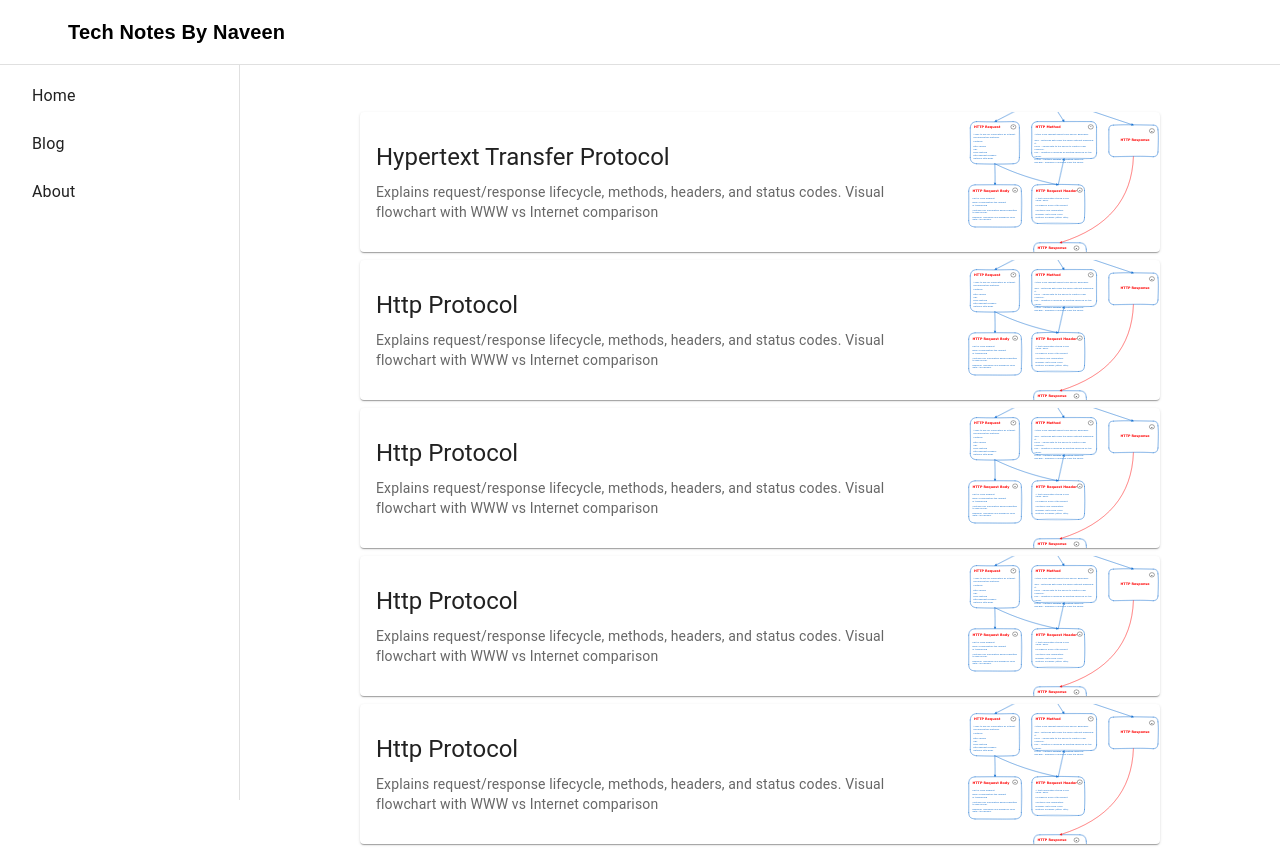
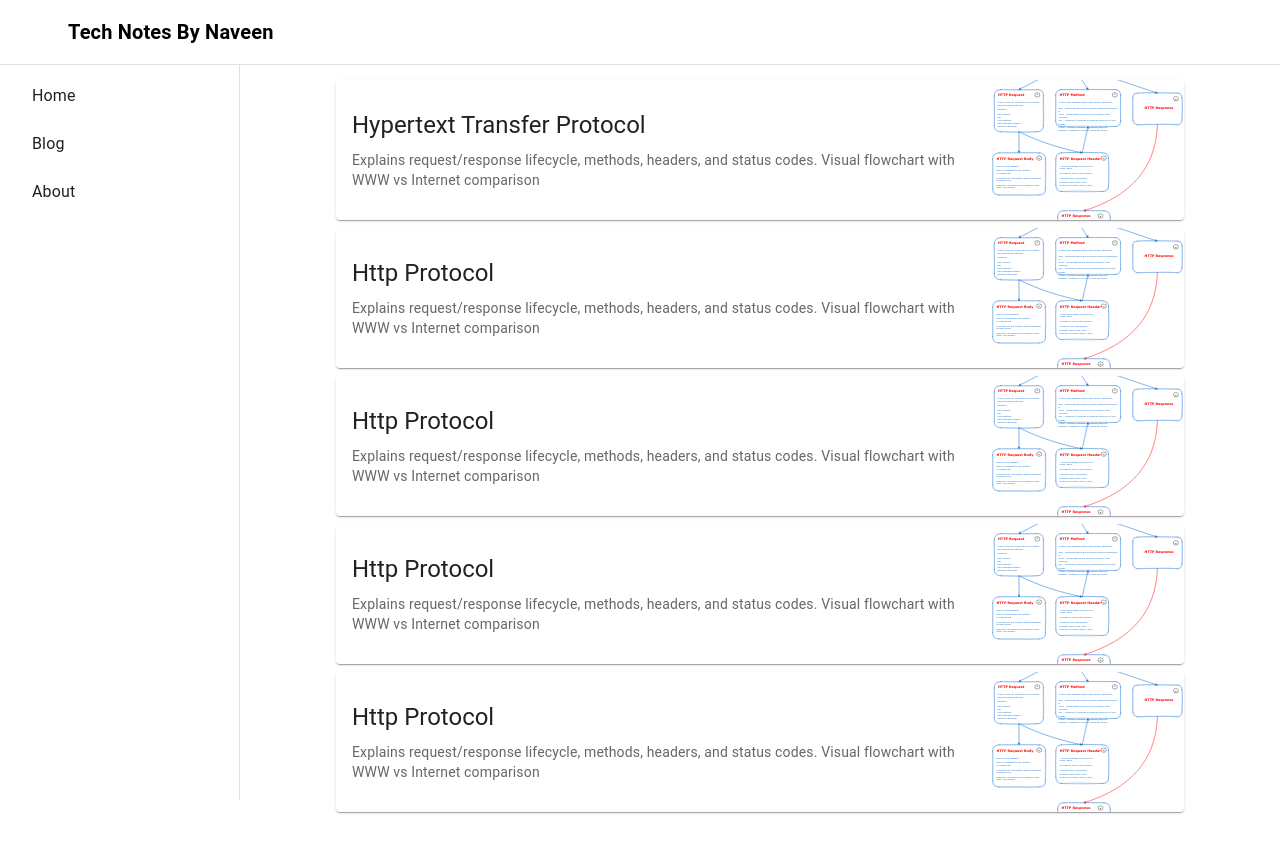
Before and after one commit to nvnkmrm/nvnkmrm.github.io, a React (Vite) app: page / in a window 1280 px wide. After the commit the page ends 836 px from the top, so only its background shows below. Built offline with nearby package versions, Linux system fonts and the light colour scheme; some icons are missing.

Commit message:
[Iteration 1] Adjust margin top

```diff
--- a/src/App.tsx
+++ b/src/App.tsx
@@ -97,7 +97,6 @@ export default function App() {
               <MenuIcon />
             </IconButton>
             <Typography
-              fontFamily={"fantasy"}
               fontStyle={"normal"}
               fontWeight={"bold"}
               variant="h6"
@@ -125,7 +124,7 @@ export default function App() {
       </Drawer>
 
       <Box
-        marginTop={"6rem"}
+        marginTop={"4rem"}
         sx={{
           marginLeft: isDrawerOpen && isDesktop ? `${drawerWidth}px` : 0,
           transition: "margin 0.3s ease",
--- a/src/components/BlogList/index.tsx
+++ b/src/components/BlogList/index.tsx
@@ -21,7 +21,7 @@ const BlogList = () => {
   };
 
   return (
-    <Box sx={{ padding: 2, maxWidth: "50rem", margin: "0 auto" }}>
+    <Box sx={{ padding: 2, maxWidth: "53rem", margin: "0 auto" }}>
       {HomePageConfigs.map((config, index) => (
         <Card
           key={`${config.route}-${index}`}
```
